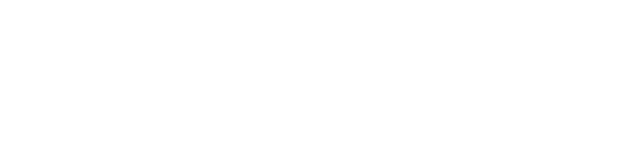
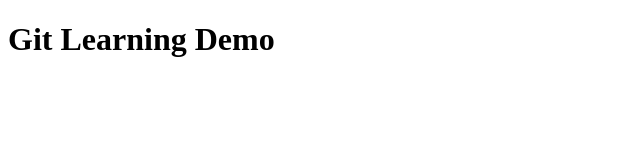
Before and after one commit to solankirahul45/gitLearningDemoRepo, a plain HTML site: page index.html in a window 1280 px wide. Shown: the whole page, without its empty margins (0-640 px from the left). Drawn offline with Linux system fonts and the light colour scheme.

Commit message:
add title

```diff
--- a/index.html
+++ b/index.html
@@ -7,5 +7,6 @@
     <title>Git Learning</title>
 </head>
 <body>
+    <h1>Git Learning Demo</h1>
 </body>
 </html>
```
